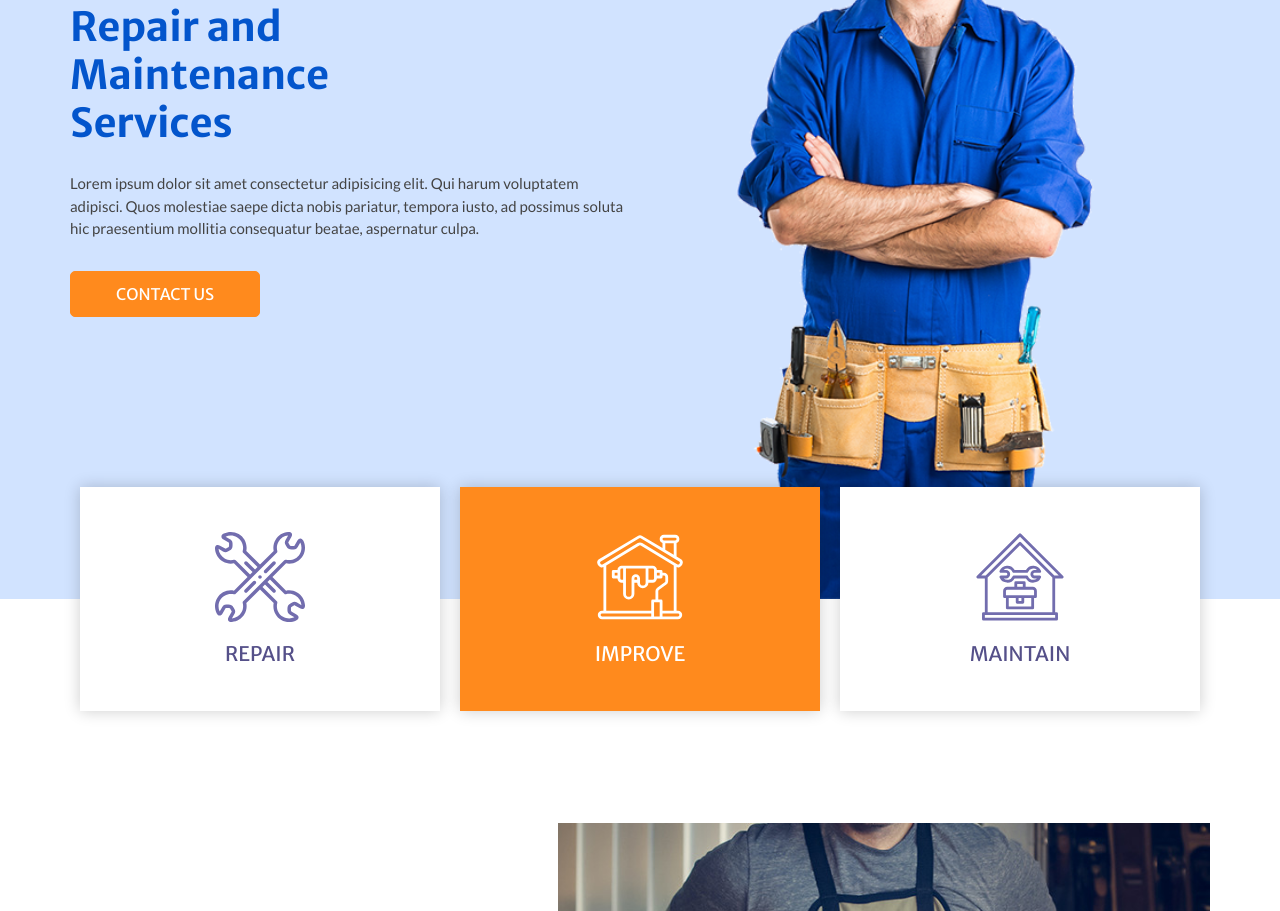
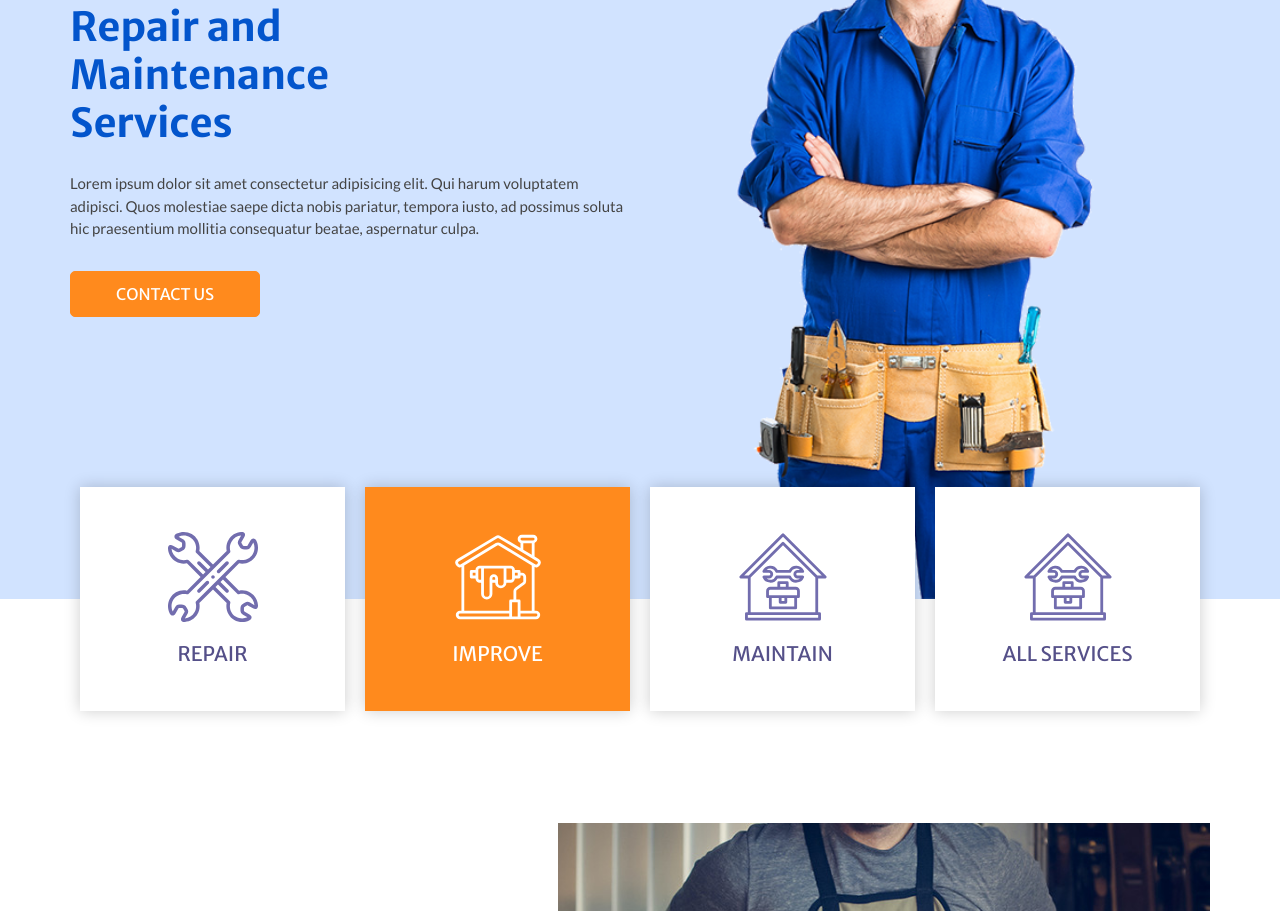
Before and after one commit to tuiharley/CSSWEB, a plain HTML site: page index.html in a window 1280 px wide. Shown: the part 307-1218 px from the top of the page. Drawn offline with nearby package versions, Linux system fonts and the light colour scheme; some packages are replaced by stand-ins of ours.

Commit message:
add new services box

```diff
--- a/index.html
+++ b/index.html
@@ -158,6 +158,19 @@
             Maintain
           </h5>
         </div>
+<!-- add new box for Services-->
+        <div class="box">
+          <div class="img-box">
+            <svg xmlns="http://www.w3.org/2000/svg" viewBox="0 0 64 64" width="512" height="512">
+              <path d="M62.707,31.293l-30-30a1,1,0,0,0-1.414,0l-30,30A1,1,0,0,0,2,33H7V57H6a1,1,0,0,0-1,1v4a1,1,0,0,0,1,1H58a1,1,0,0,0,1-1V58a1,1,0,0,0-1-1H57V33h5a1,1,0,0,0,.707-1.707ZM57,61H7V59H57ZM9,57V32.414l23-23,23,23V57ZM56.414,31,32.707,7.293a1,1,0,0,0-1.414,0L7.586,31H4.414L32,3.414,59.586,31Z" />
+              <path d="M41,39H36V36a1,1,0,0,0-1-1H29a1,1,0,0,0-1,1v3H23a3,3,0,0,0-3,3v4a1,1,0,0,0,1,1h1v7a1,1,0,0,0,1,1H41a1,1,0,0,0,1-1V47h1a1,1,0,0,0,1-1V42A3,3,0,0,0,41,39ZM30,37h4v2H30ZM40,53H24V47h5v3a1,1,0,0,0,1,1h4a1,1,0,0,0,1-1V47h5Zm-9-6h2v2H31Zm11-2H22V42a1,1,0,0,1,1-1H41a1,1,0,0,1,1,1Z" />
+              <path d="M46,31H42.422a1,1,0,0,1,0-2H46a1,1,0,0,0,.916-1.4A5.992,5.992,0,0,0,36.231,27h-8.04a5.992,5.992,0,0,0-10.685.6,1,1,0,0,0,.916,1.4H22a1,1,0,0,1,0,2H18.422a1,1,0,0,0-.916,1.4,5.992,5.992,0,0,0,10.685.6h8.04a5.992,5.992,0,0,0,10.685-.6A1,1,0,0,0,46,31Zm-4.578,3a4,4,0,0,1-3.662-2.4,1,1,0,0,0-.916-.6H27.578a1,1,0,0,0-.916.6,3.991,3.991,0,0,1-6.3,1.4H22a3,3,0,0,0,0-6H20.359a3.991,3.991,0,0,1,6.3,1.4,1,1,0,0,0,.916.6h9.266a1,1,0,0,0,.916-.6,3.991,3.991,0,0,1,6.3-1.4h-1.64a3,3,0,0,0,0,6h1.64A3.988,3.988,0,0,1,41.422,34Z" /></svg>
+          </div>
+          <h5 class="name">
+            All Services
+          </h5>
+        </div>
+
       </div>
     </div>
   </section>
```
